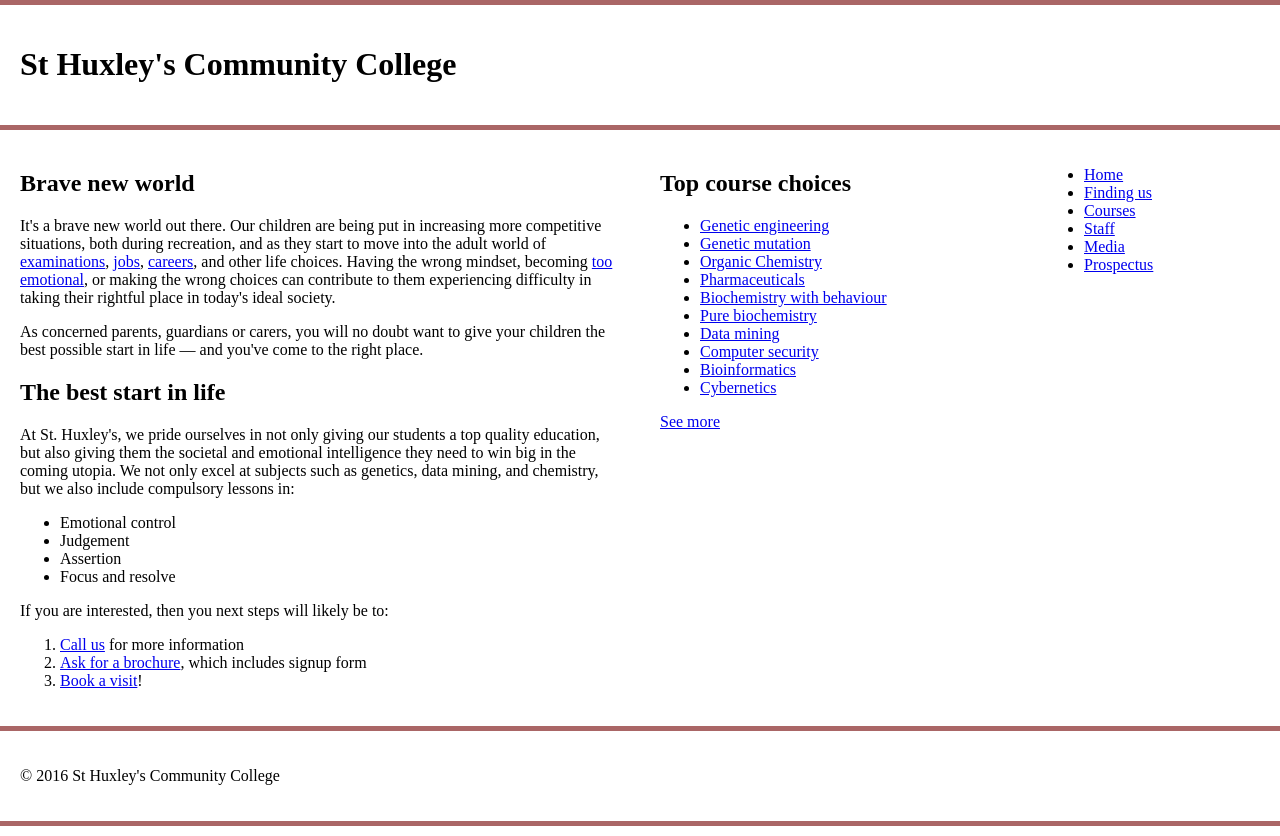
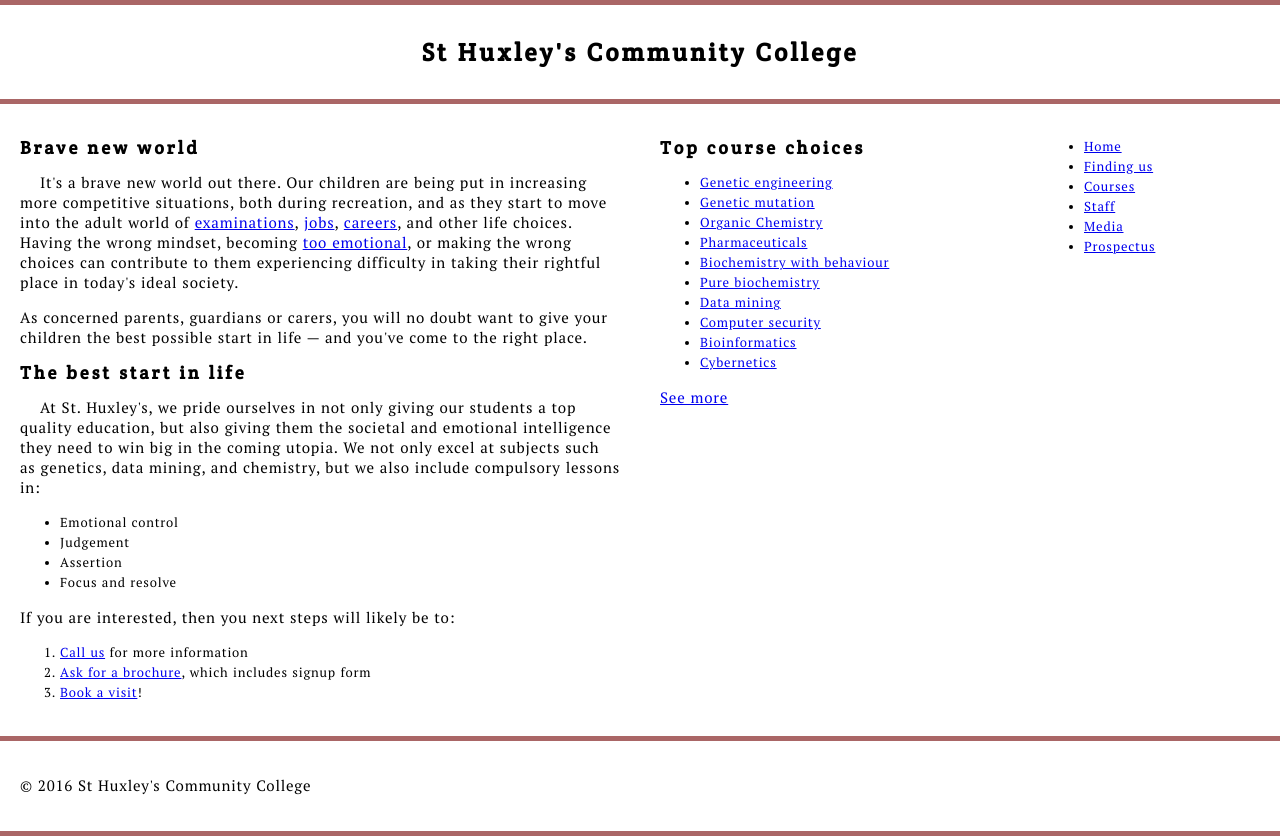
Before and after one commit to stradlingm/stradlingm.github.io, a PHP site: page /lab3/part3/index.html in a window 1280 px wide. Run offline with PHP 8.4, Linux system fonts and the light colour scheme.

Commit message:
updated index and style
completed general text styling in style.css, added class names to first p tags after h2 headings

```diff
--- a/lab3/part3/index.html
+++ b/lab3/part3/index.html
@@ -25,7 +25,7 @@
     <section>
       <h2>Brave new world</h2>
 
-      <p>
+      <p class="indent-paragraph">
         It's a brave new world out there. Our children are being put in
         increasing more competitive situations, both during recreation, and as
         they start to move into the adult world of
@@ -46,7 +46,7 @@
 
       <h2>The best start in life</h2>
 
-      <p>
+      <p class="indent-paragraph">
         At St. Huxley's, we pride ourselves in not only giving our students a
         top quality education, but also giving them the societal and emotional
         intelligence they need to win big in the coming utopia. We not only
--- a/lab3/part3/style.css
+++ b/lab3/part3/style.css
@@ -8,6 +8,9 @@ body {
   margin: 0 auto;
   min-width: 1000px;
   max-width: 1400px;
+  line-height: 2rem;
+  letter-spacing: 0.8px;
+  word-spacing: 0.5px;
 }
 
 /* Layout */
@@ -48,3 +51,48 @@ footer {
 }
 
 /* WRITE YOUR CODE BELOW HERE */
+@font-face {
+    font-family: bodyFont;
+    src: url(./fonts/ptserif-regular-webfont.woff2);
+}
+
+@font-face {
+    font-family: headingFont;
+    src: url(./fonts/creteround-regular-webfont.woff2);
+}
+
+html {
+    font-family: bodyFont;
+    font-size: 10px;
+}
+
+h1,
+h2 {
+    font-family: headingFont;
+    letter-spacing: 0.3rem;
+}
+
+h1 {
+    font-size: 2.5rem;
+}
+
+h2  {
+    font-size: 1.8rem;
+}
+
+p {
+    font-size: 1.5rem;
+}
+
+ol,
+ul {
+    font-size: 1.3rem;
+}
+
+header h1 {
+    text-align: center;
+}
+
+.indent-paragraph {
+    text-indent: 20px;
+}
```
